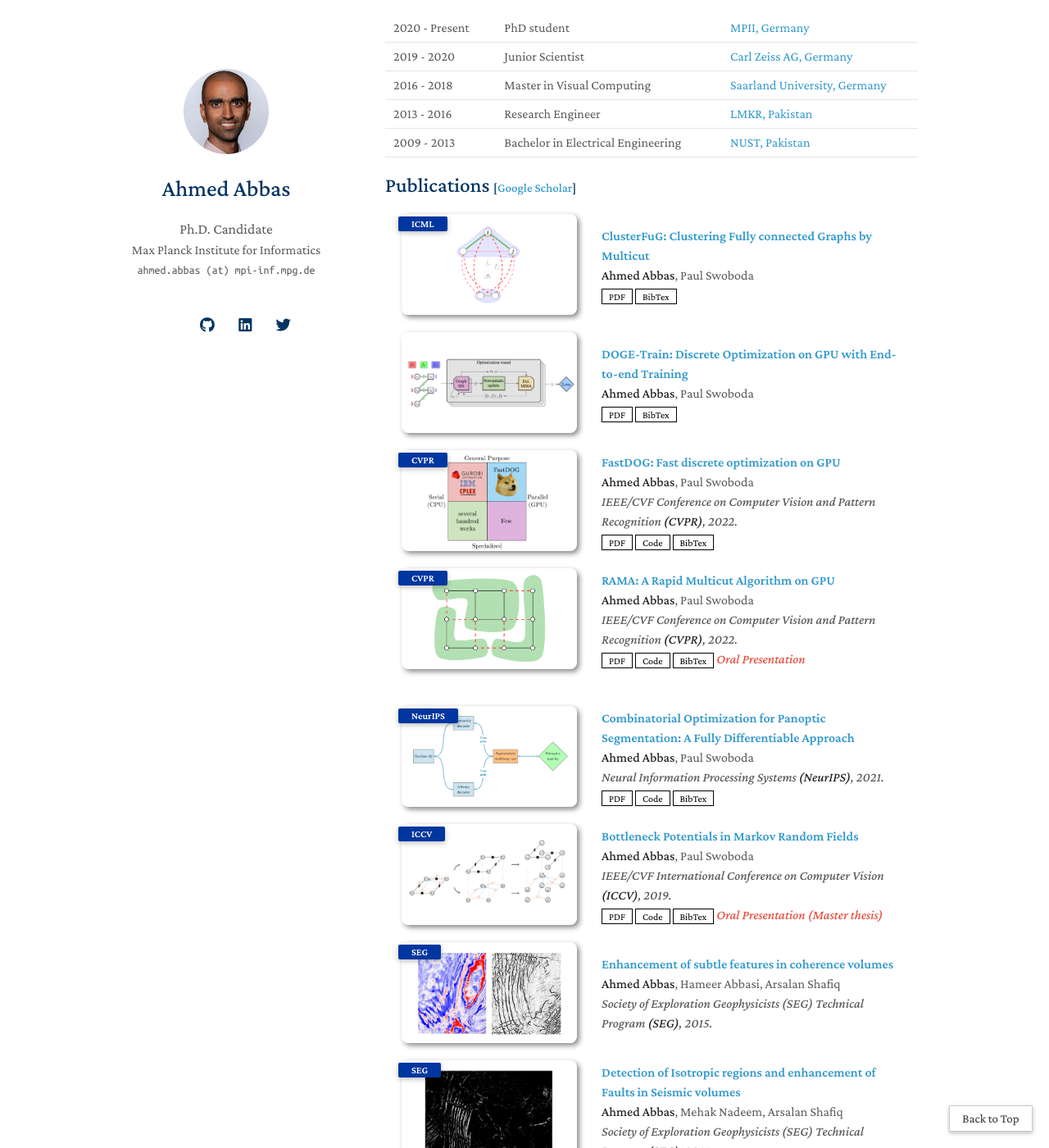
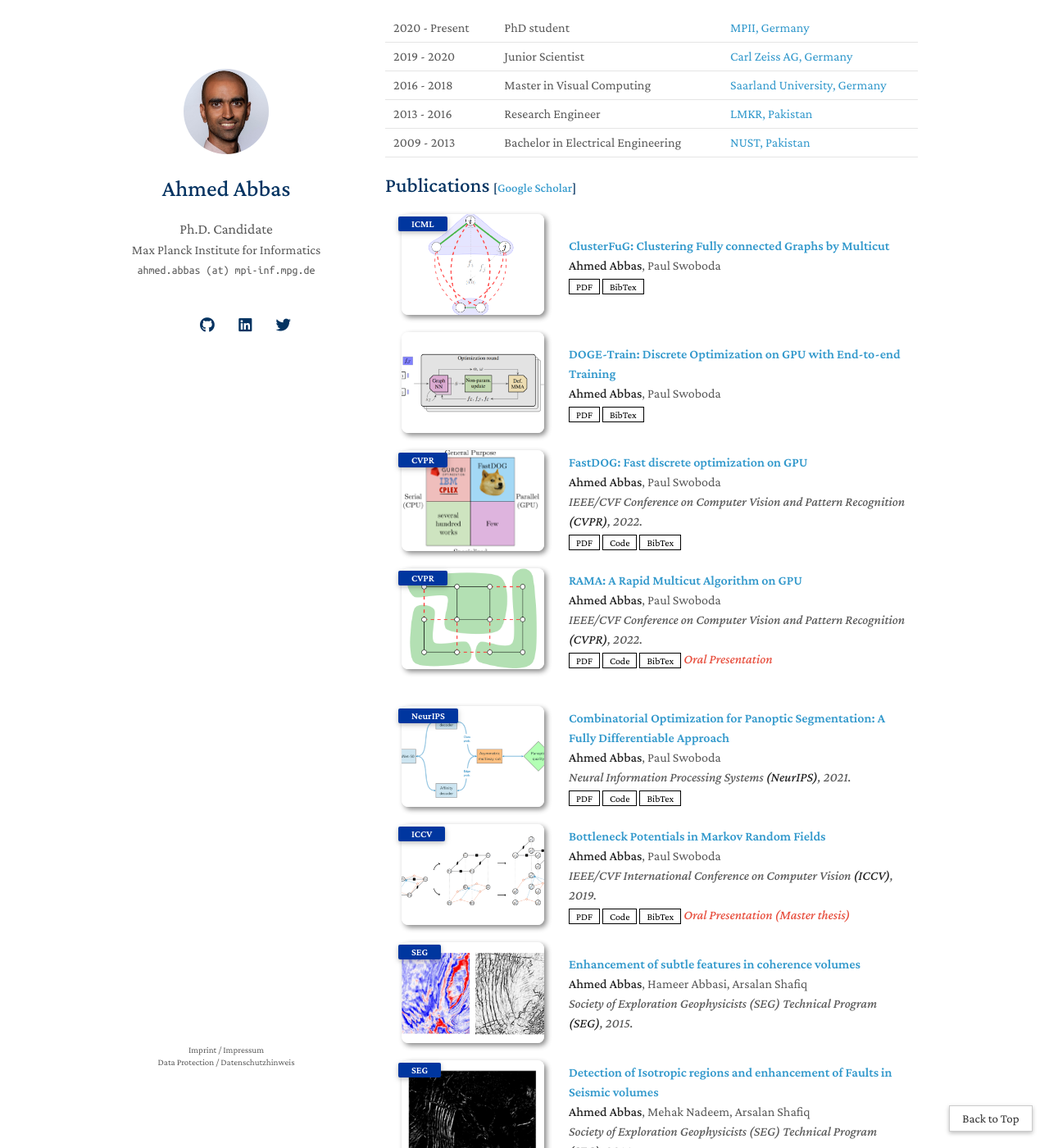
Before and after one commit to aabbas90/aabbas90.github.io, a Jekyll site: the page built from index.md, in a window 1280 px wide and 1400 px high, scrolled down 390 px. Shown: the whole window at 82% size. Built offline with Jekyll 4.4.1, drawn with Linux system fonts in a browser that asks for light colours; nearby versions of some CDN libraries; a style sheet for code colours, icons or effects is not loaded; some of the changed text lies outside the part shown.

Commit message:
footnote changes

```diff
--- a/_config.yml
+++ b/_config.yml
@@ -14,11 +14,10 @@
 enable_mpi_logo: false
 
 # The option is used to show the last update time.
-enable_last_update: false
+enable_last_update: true
 
 # Links
 google_scholar: https://scholar.google.com/citations?user=8NzZ7XgAAAAJ
-# cv_link: ./assets/cv/CV_site.pdf
 github_link: https://github.com/aabbas90/
 linkedin: https://www.linkedin.com/in/ahmed-abbas-65817645/
 twitter: https://twitter.com/ahmed_abbas_90/
@@ -29,8 +28,7 @@
 favicon_dark: ./assets/img/favicon-dark.png
 
 # Footnotes
-footnote: Website based on the repo of YaoYao Liu.
-footnote_link: https://github.com/yaoyao-liu/minimal-light
+enable_footnote: true
 
 # Analytics
 # Please remove the following lines about analytics services if you fork my project.
@@ -39,8 +37,8 @@
 
 # General Data Protection Regulation (GDPR) information
 # If you don't need to add the GDPR information, you may remove the following lines.
-# imprint: https://imprint.mpi-klsb.mpg.de/inf/people.mpi-inf.mpg.de/ahabbas
-# data_protection: https://data-protection.mpi-klsb.mpg.de/inf/people.mpi-inf.mpg.de/ahabbas?lang=en
+imprint: https://imprint.mpi-klsb.mpg.de/inf/people.mpi-inf.mpg.de/ahabbas
+data_protection: https://data-protection.mpi-klsb.mpg.de/inf/people.mpi-inf.mpg.de/ahabbas?lang=en
 
 # The following files will be removed from the generated website.
 exclude:
@@ -48,4 +46,3 @@
   - Gemfile.lock
   - README.md
   - LICENSE
-  - CNAME
--- a/_layouts/homepage.html
+++ b/_layouts/homepage.html
@@ -103,11 +103,11 @@
         </a>
         {% endif %}
 
-        <!-- {% if site.cv_link %}
+        {% if site.cv_link %}
         <a style="margin: 0 5px 0 0" href="{{ site.cv_link }}">
           <i class="ai ai-cv" style="font-size:1.3rem;"></i>
         </a>
-        {% endif %} -->
+        {% endif %}
 
         {% if site.github_link %}
         <a style="margin: 0 5px 0 0" href="{{ site.github_link }}">
@@ -136,23 +136,8 @@
 
       <br>
 
-      {% if site.enable_last_update %}
-      <small>Last Update:
-            <script>
-              const monthNames = ["January", "Februray", "March", "April", "May", "June", "July", "August", "September", "October", "November", "December"
-              ];
-              var modiDate = new Date(document.lastModified);
-              var showAs = modiDate.getDate() + ". " + monthNames[modiDate.getMonth()] + " " + modiDate.getFullYear();
-              document.write(showAs);
-            </script>
-      </small>
-      {% endif %}
-
-      {% if site.footnote %}
-      <div style="font: 12px/1.2 Crimson Pro, serif">
-        <br>
-        <a href="{{ site.footnote_link }}" rel="noopener">{{ site.footnote }}</a>
-      </div>
+      {% if site.enable_footnote %}
+      <p><small>Powered by Jekyll and <a href="https://github.com/yaoyao-liu/minimal-light" target="_blank" rel="noopener">Minimal Light</a> theme.</small></p>
       {% endif %}
 
       <br>
--- a/assets/css/pub.css
+++ b/assets/css/pub.css
@@ -22,10 +22,9 @@
 
 @media (prefers-color-scheme: dark) { :root { --global-theme-color: rgb(36, 150, 203);}}
 
-
-
 blockquote { background: var(--global-bg-color); border-left: 2px solid var(--global-theme-color); margin: 1.5em 10px; padding: 0.5em 10px; font-size: 1.2rem; }
 
+@media print, screen and (min-width: 480px) {.col-sm-9 {width: 100%;}}
 
 .publications { margin-top: 2rem; }
 
@@ -80,4 +79,4 @@
 
 .publications ol.bibliography li div.abstract.hidden.open { border-color: var(--global-text-color); }
 
-.publications ol.bibliography li .teaser { border-radius: 8px; box-shadow: 3px 3px 6px #888; height: 123px; width: 370px; margin-top: 5px; margin-left: 5px; margin-bottom: 5px; object-fit: contain; }
+.publications ol.bibliography li .teaser { border-radius: 8px; box-shadow: 3px 3px 6px #888; height: 123px; width: 270px; margin-top: 5px; margin-left: 5px; margin-bottom: 5px; object-fit: cover; }
```
Also changed, not shown: other parts of _layouts/homepage.html (+1 -1 lines).
